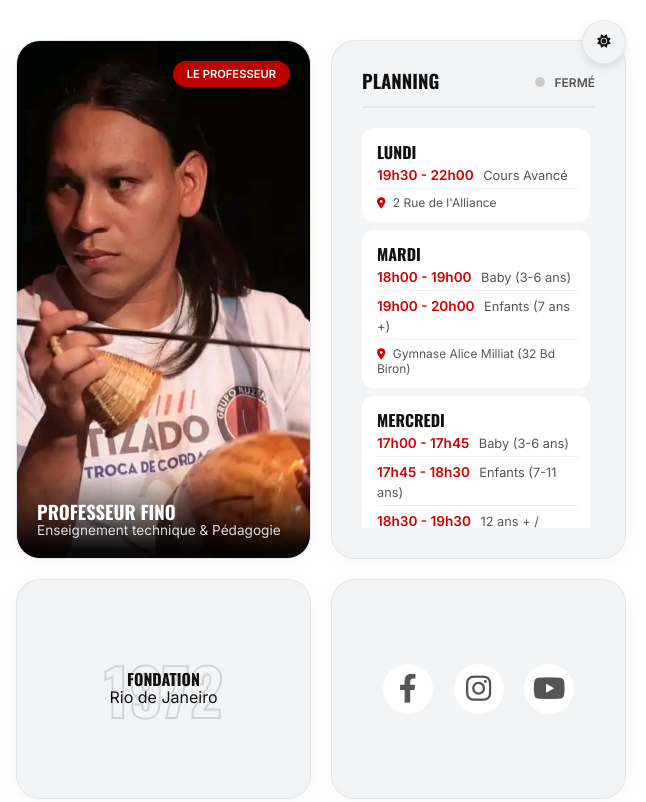
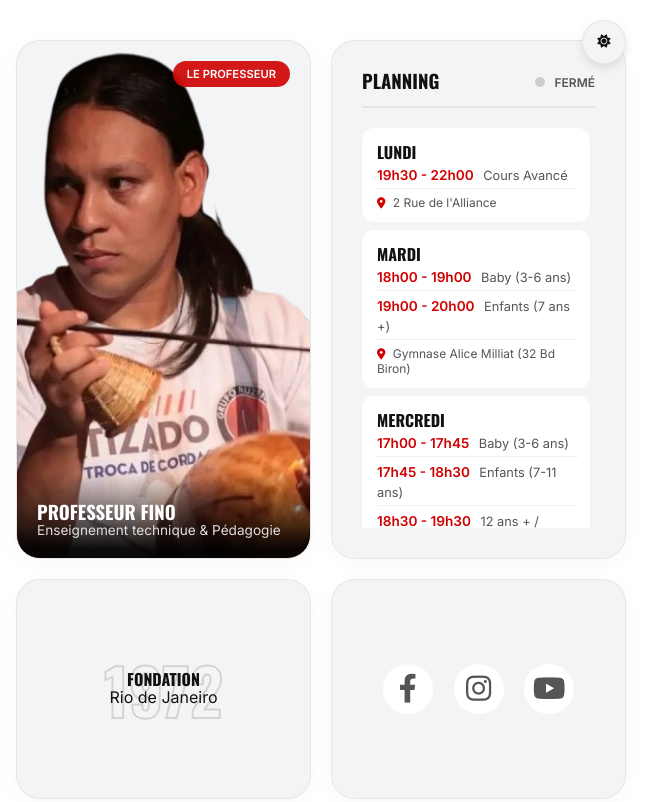
Before and after one commit to djael-ml/muzenza-saintouen, a plain HTML site: page index.html in a window 1280 px wide. Shown: the top 802 px of the page, 634-1280 px from the left. Drawn offline with nearby package versions, Linux system fonts and the light colour scheme.

Commit message:
Update index.html

```diff
--- a/index.html
+++ b/index.html
@@ -218,7 +218,7 @@
 
         <div class="card prof-card">
             <div class="prof-tag">Le Professeur</div>
-            <img src="fino.jpeg?q=80&w=1000&auto=format&fit=crop" alt="Professeur Fino" class="prof-bg">
+            <img src="IMG_0152.png?q=80&w=1000&auto=format&fit=crop" alt="Professeur Fino" class="prof-bg">
             <div class="prof-overlay">
                 <h3>Professeur Fino</h3>
                 <p style="font-size: 0.85rem; color: #ddd;">Enseignement technique & Pédagogie</p>
```
